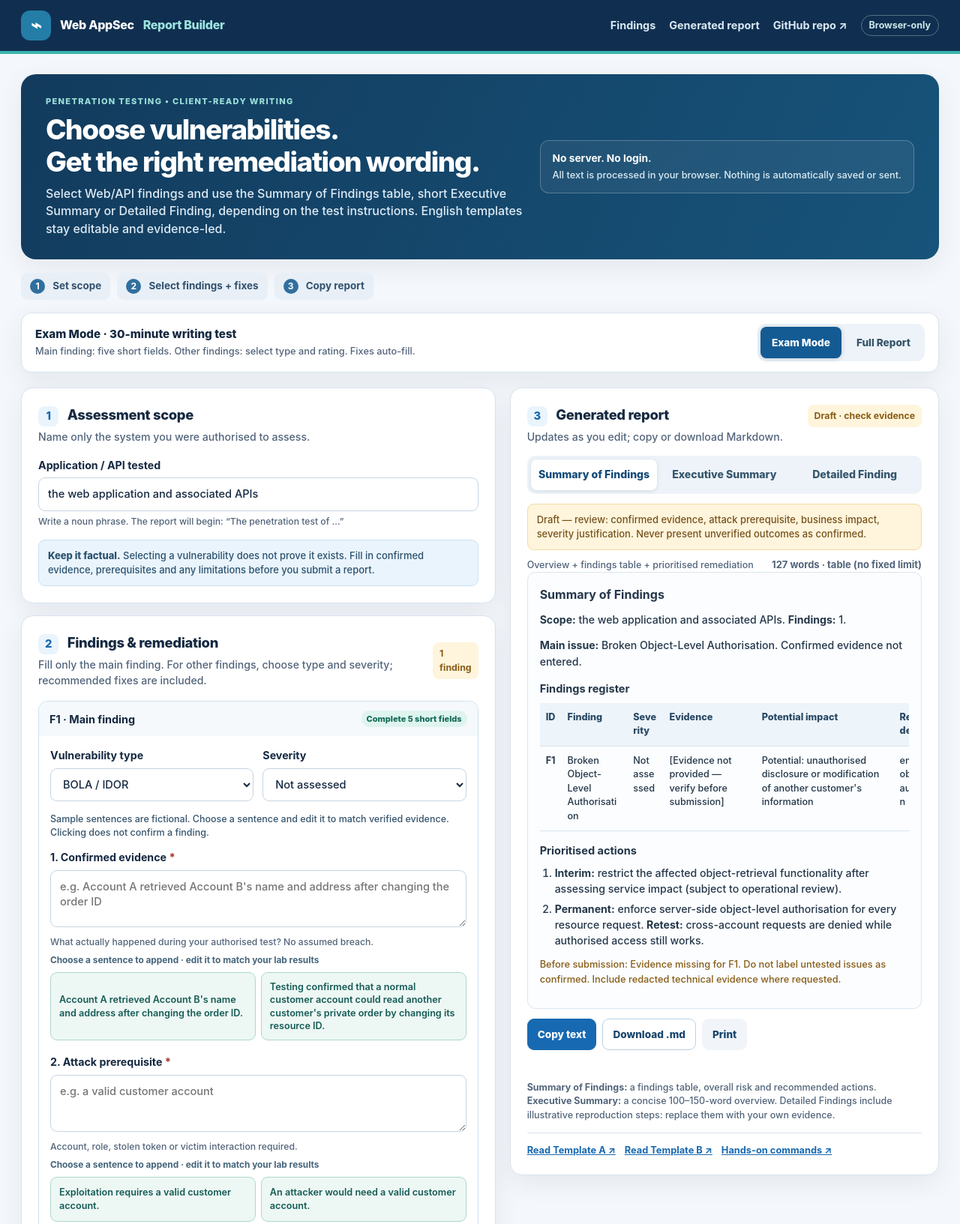
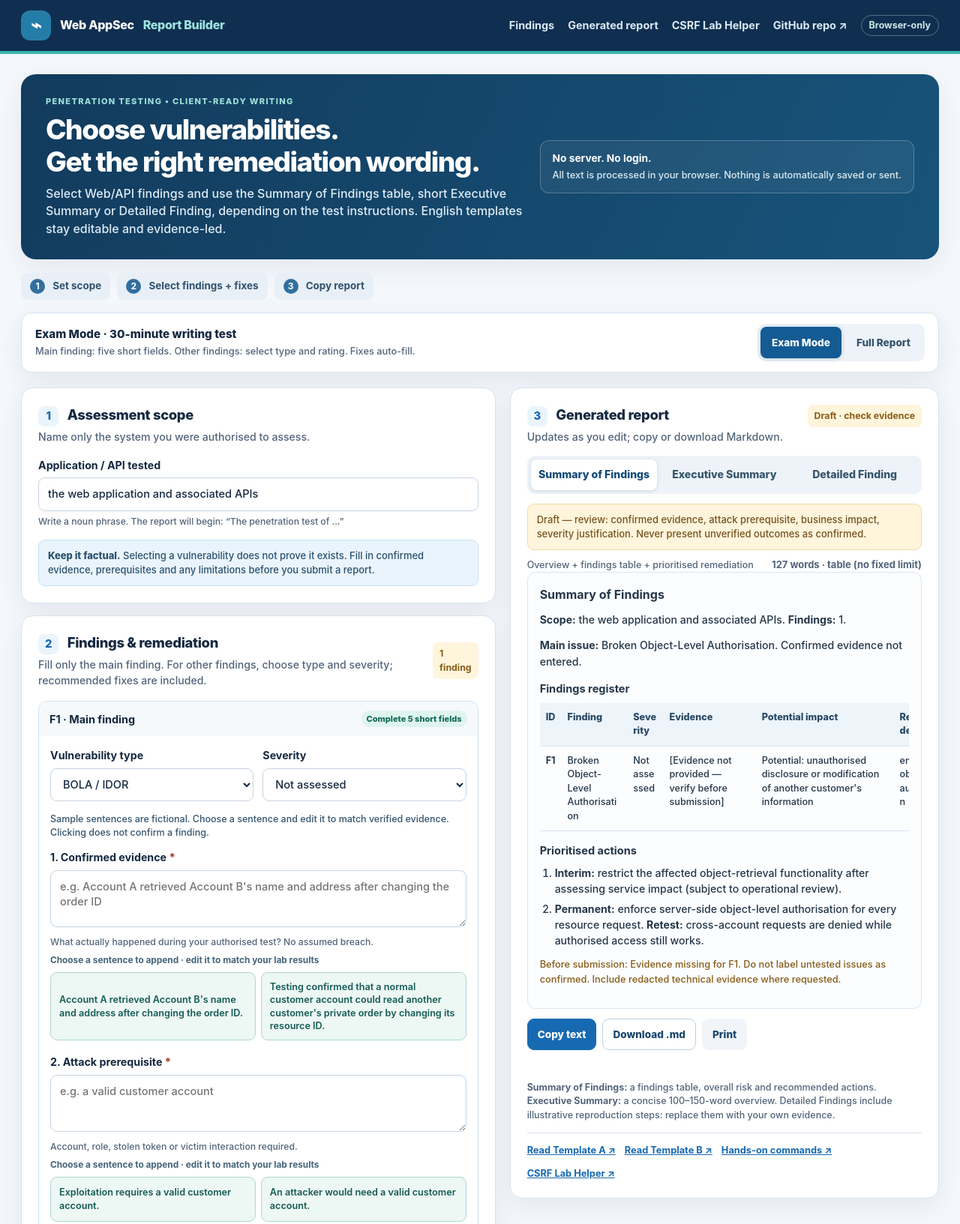
Before and after one commit to johnnyychiu/web-appsec-report-templates, a plain HTML site: page index.html in a window 1280 px wide. Shown: the top 1633 px of the page at 75% size. Drawn offline with Linux system fonts and the light colour scheme.

Commit message:
Link CSRF Lab Helper from Report Builder navigation and resources

```diff
--- a/index.html
+++ b/index.html
@@ -61,7 +61,7 @@ main{max-width:1320px;margin:0 auto;padding:27px 28px 52px}.intro{background:lin
 </style>
 </head>
 <body>
-<header class="site-head"><div class="head-wrap"><a class="brand" href="#top"><span class="brand-icon" aria-hidden="true">⌁</span>Web AppSec <span style="color:#9de3df">Report Builder</span></a><nav class="head-links" aria-label="Quick links"><a href="#findings">Findings</a><a href="#output">Generated report</a><a href="https://github.com/johnnyychiu/web-appsec-report-templates">GitHub repo ↗</a><span class="top-tag">Browser-only</span></nav></div></header>
+<header class="site-head"><div class="head-wrap"><a class="brand" href="#top"><span class="brand-icon" aria-hidden="true">⌁</span>Web AppSec <span style="color:#9de3df">Report Builder</span></a><nav class="head-links" aria-label="Quick links"><a href="#findings">Findings</a><a href="#output">Generated report</a><a href="csrf-helper.html">CSRF Lab Helper</a><a href="https://github.com/johnnyychiu/web-appsec-report-templates">GitHub repo ↗</a><span class="top-tag">Browser-only</span></nav></div></header>
 <main id="top"><section class="intro"><div><div class="eyebrow">Penetration testing • client-ready writing</div><h1>Choose vulnerabilities.<br>Get the right remediation wording.</h1><p>Select Web/API findings and use the Summary of Findings table, short Executive Summary or Detailed Finding, depending on the test instructions. English templates stay editable and evidence-led.</p></div><div class="hero-side">No server. No login.<span>All text is processed in your browser. Nothing is automatically saved or sent.</span></div></section>
 <div class="workflow"><div class="step"><span>1</span> Set scope</div><div class="step"><span>2</span> Select findings + fixes</div><div class="step"><span>3</span> Copy report</div></div>
 <section class="mode-bar" aria-label="Writing mode"><div class="mode-copy"><strong id="modeTitle">Exam Mode · 30-minute writing test</strong><small id="modeDescription">Five short fields for your main finding. Select other findings; fixes are suggested automatically.</small></div><div class="mode-choice" role="group" aria-label="Choose writing mode"><button id="mode-exam" type="button" aria-pressed="true">Exam Mode</button><button id="mode-full" type="button" aria-pressed="false">Full Report</button></div></section>
@@ -77,7 +77,7 @@ main{max-width:1320px;margin:0 auto;padding:27px 28px 52px}.intro{background:lin
 <div class="tabs" role="tablist" aria-label="Report type"><button class="tab" id="tab-findings" type="button" role="tab" aria-selected="true" aria-controls="findingsVisual" data-tab="findings">Summary of Findings</button><button class="tab" id="tab-summary" type="button" role="tab" aria-selected="false" aria-controls="preview" data-tab="summary">Executive Summary</button><button class="tab" id="tab-detail" type="button" role="tab" aria-selected="false" aria-controls="preview" data-tab="detail">Detailed Finding</button></div>
 <div class="field" id="detailSelector" style="display:none"><label for="detailChoice">Which finding?</label><select id="detailChoice"></select></div>
 <div class="small-note warning" id="evidenceWarning" role="status">Add confirmed evidence for the primary finding before using the wording as a report.</div><div class="count-row"><span class="tiny" id="previewCaption">Three-paragraph management summary</span><span class="wordcount" id="wordCount">0 words</span></div><div id="findingsVisual" class="findings-visual" hidden aria-live="polite"></div><pre id="preview" class="result" aria-live="polite"></pre><div class="preview-foot"><div class="tools"><button id="copyResult" type="button" class="btn primary">Copy text</button><button id="downloadResult" type="button" class="btn">Download .md</button><button id="printResult" type="button" class="btn subtle">Print</button></div></div><div id="copyMessage" class="copy-feedback" role="status" aria-live="polite"></div><p class="preview-hint"><strong>Summary of Findings:</strong> a findings table, overall risk and recommended actions. <strong>Executive Summary:</strong> a concise 100–150-word overview. Detailed Findings include illustrative reproduction steps: replace them with your own evidence.</p>
-<div class="divider"></div><div class="outline-links"><a href="https://github.com/johnnyychiu/web-appsec-report-templates/blob/main/01-executive-summary-template.md">Read Template A ↗</a><a href="https://github.com/johnnyychiu/web-appsec-report-templates/blob/main/02-detailed-finding-template.md">Read Template B ↗</a><a href="https://github.com/johnnyychiu/web-appsec-report-templates/blob/main/03-hands-on-web-api-cheat-sheet.md">Hands-on commands ↗</a></div>
+<div class="divider"></div><div class="outline-links"><a href="https://github.com/johnnyychiu/web-appsec-report-templates/blob/main/01-executive-summary-template.md">Read Template A ↗</a><a href="https://github.com/johnnyychiu/web-appsec-report-templates/blob/main/02-detailed-finding-template.md">Read Template B ↗</a><a href="https://github.com/johnnyychiu/web-appsec-report-templates/blob/main/03-hands-on-web-api-cheat-sheet.md">Hands-on commands ↗</a><a href="csrf-helper.html">CSRF Lab Helper ↗</a></div>
 </section></div>
 <div class="report-tips"><div class="tip"><b>Confirmed ≠ Potential</b><p>Use “Testing confirmed…” only for observed behaviour; use “could” for possible consequences. Never assume a real breach or loss.</p></div><div class="tip"><b>Choose a justified rating</b><p>Impact = specific business harm. Likelihood = prerequisites, reachability, effort and existing controls. Justify the risk rating separately.</p></div><div class="tip"><b>Two writing formats</b><p>Executive Summary is for management. Detailed Finding is for evidence, reproduction and engineering.</p></div></div></main>
 <footer>Practice tool for authorised Web/API security assessments. Example content is fictional. Do not paste live credentials, personal records or client secrets into public repositories. Source: <a href="https://github.com/johnnyychiu/web-appsec-report-templates">web-appsec-report-templates</a>.</footer>
```
